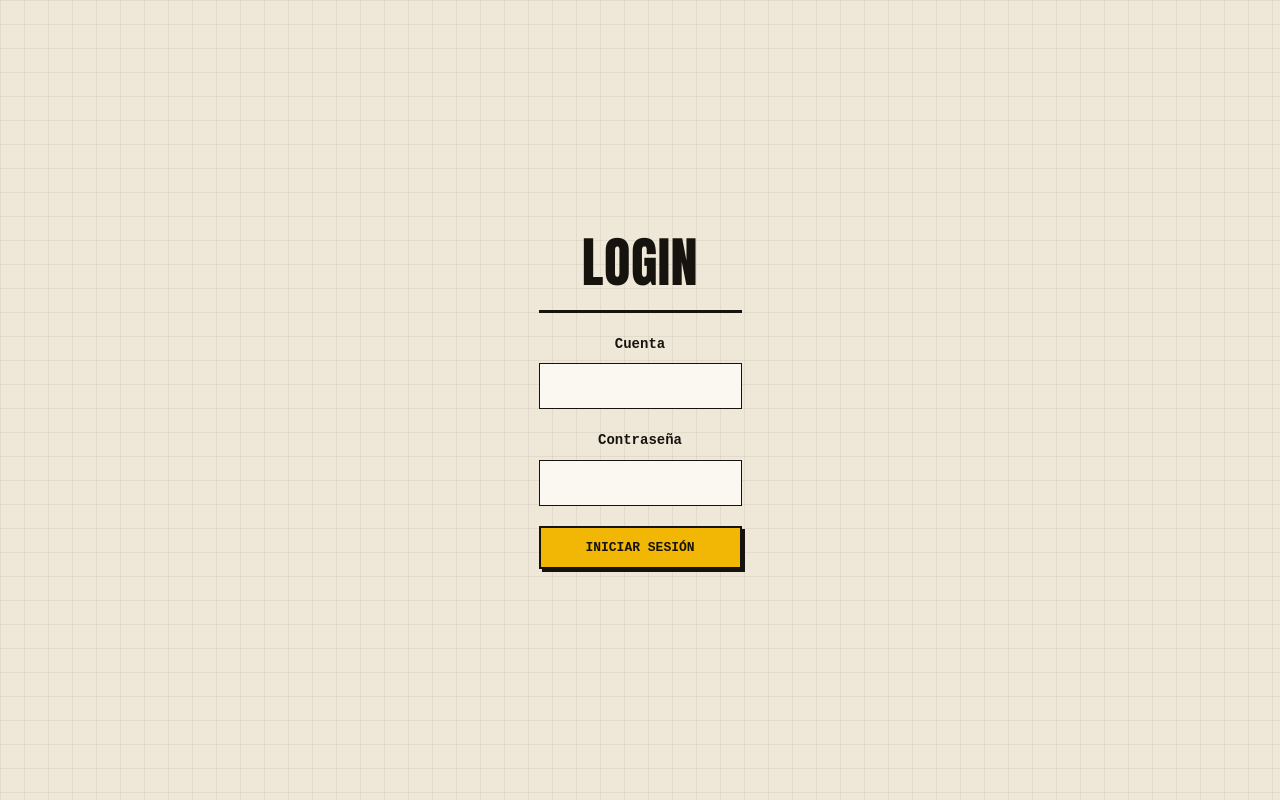
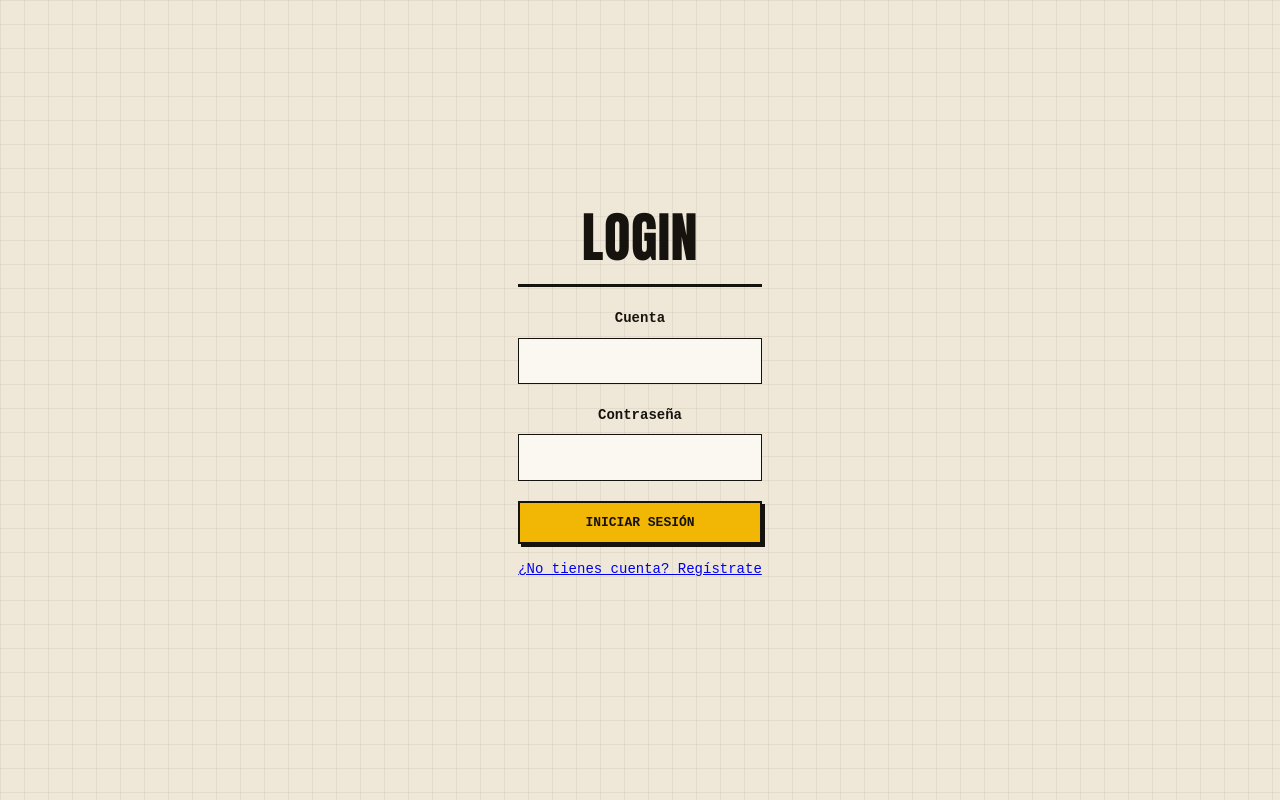
Before and after one commit to roctalvarado/django_cheems, a Django app: page / in a window 1280 px wide. Run offline with Django 5.2, Linux system fonts and the light colour scheme.

Commit message:
Agregar enlace al registro y mensaje de cuenta creada en el login

```diff
--- a/hello/templates/hello/login.html
+++ b/hello/templates/hello/login.html
@@ -10,6 +10,10 @@
     <body>
         <div class="contenedor-login">
             <h1>Login</h1>
+
+            {% if request.GET.registrado %}
+                <p>Cuenta creada. Ya puedes iniciar sesión.</p>
+            {% endif %}
 
             {% if error %}
                 <p>{{ error }}</p>
@@ -27,6 +31,8 @@
                 </p>
                 <button type="submit">Iniciar sesión</button>
             </form>
+
+            <p><a href="{% url 'signup' %}">¿No tienes cuenta? Regístrate</a></p>
         </div>
     </body>
 </html>
```
